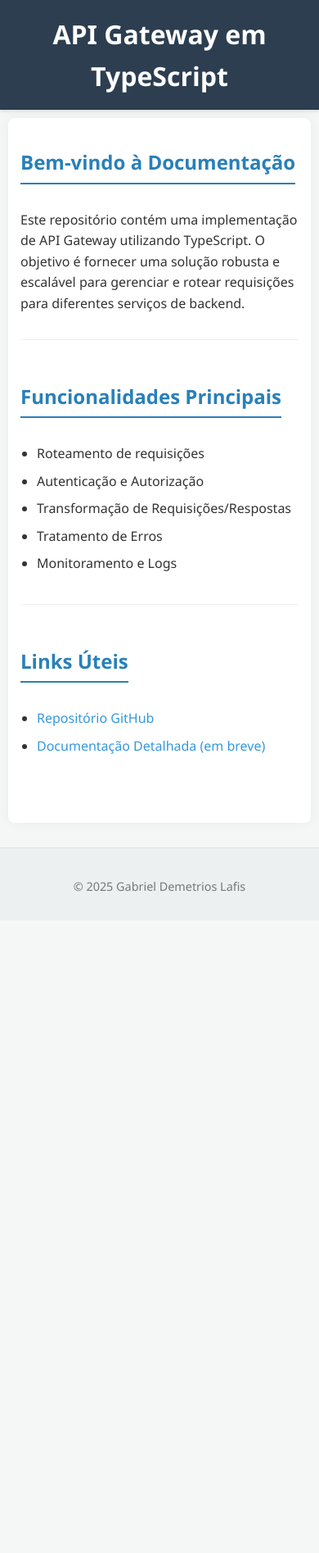
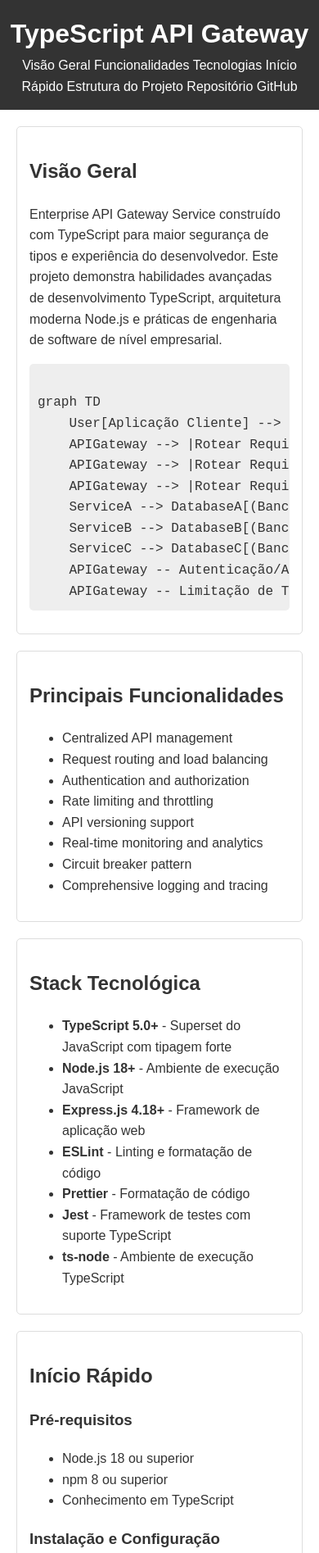
Before and after one commit to galafis/TypeScript-API-Gateway, a website: page docs/index.html in a window 390 px wide. Shown: the top 1895 px of the page at 82% size. Before the commit the page ends 1123 px from the top, so only its background shows below. Drawn offline with Linux system fonts and the light colour scheme; a script that the page names is missing.

Commit message:
feat: Adiciona documentação inicial para GitHub Pages

```diff
--- a/docs/index.html
+++ b/docs/index.html
@@ -3,38 +3,123 @@
 <head>
     <meta charset="UTF-8">
     <meta name="viewport" content="width=device-width, initial-scale=1.0">
-    <title>Documentação da API Gateway em TypeScript</title>
-    <link rel="stylesheet" href="style.css">
+    <title>TypeScript API Gateway - Documentação</title>
+    <link rel="stylesheet" href="styles.css">
 </head>
 <body>
     <header>
-        <h1>API Gateway em TypeScript</h1>
+        <h1>TypeScript API Gateway</h1>
+        <nav>
+            <a href="#overview">Visão Geral</a>
+            <a href="#features">Funcionalidades</a>
+            <a href="#tech-stack">Tecnologias</a>
+            <a href="#quick-start">Início Rápido</a>
+            <a href="#project-structure">Estrutura do Projeto</a>
+            <a href="https://github.com/galafis/TypeScript-API-Gateway" target="_blank">Repositório GitHub</a>
+        </nav>
     </header>
     <main>
-        <section class="intro">
-            <h2>Bem-vindo à Documentação</h2>
-            <p>Este repositório contém uma implementação de API Gateway utilizando TypeScript. O objetivo é fornecer uma solução robusta e escalável para gerenciar e rotear requisições para diferentes serviços de backend.</p>
+        <section id="overview">
+            <h2>Visão Geral</h2>
+            <p>Enterprise API Gateway Service construído com TypeScript para maior segurança de tipos e experiência do desenvolvedor. Este projeto demonstra habilidades avançadas de desenvolvimento TypeScript, arquitetura moderna Node.js e práticas de engenharia de software de nível empresarial.</p>
+            <pre><code class="mermaid">
+graph TD
+    User[Aplicação Cliente] --> |Requisições HTTP/S| APIGateway(Serviço de API Gateway)
+    APIGateway --> |Rotear Requisições| ServiceA[Microsserviço A]
+    APIGateway --> |Rotear Requisições| ServiceB[Microsserviço B]
+    APIGateway --> |Rotear Requisições| ServiceC[Microsserviço C]
+    ServiceA --> DatabaseA[(Banco de Dados A)]
+    ServiceB --> DatabaseB[(Banco de Dados B)]
+    ServiceC --> DatabaseC[(Banco de Dados C)]
+    APIGateway -- Autenticação/Autorização --> AuthZ[Serviço de Autorização]
+    APIGateway -- Limitação de Taxa/Monitoramento --> Monitoring[Monitoramento e Log]
+</code></pre>
         </section>
-        <section class="features">
-            <h2>Funcionalidades Principais</h2>
+        <section id="features">
+            <h2>Principais Funcionalidades</h2>
             <ul>
-                <li>Roteamento de requisições</li>
-                <li>Autenticação e Autorização</li>
-                <li>Transformação de Requisições/Respostas</li>
-                <li>Tratamento de Erros</li>
-                <li>Monitoramento e Logs</li>
+                <li>Centralized API management</li>
+                <li>Request routing and load balancing</li>
+                <li>Authentication and authorization</li>
+                <li>Rate limiting and throttling</li>
+                <li>API versioning support</li>
+                <li>Real-time monitoring and analytics</li>
+                <li>Circuit breaker pattern</li>
+                <li>Comprehensive logging and tracing</li>
             </ul>
         </section>
-        <section class="links">
-            <h2>Links Úteis</h2>
+        <section id="tech-stack">
+            <h2>Stack Tecnológica</h2>
             <ul>
-                <li><a href="https://github.com/galafis/TypeScript-API-Gateway" target="_blank">Repositório GitHub</a></li>
-                <li><a href="#" target="_blank">Documentação Detalhada (em breve)</a></li>
+                <li><strong>TypeScript 5.0+</strong> - Superset do JavaScript com tipagem forte</li>
+                <li><strong>Node.js 18+</strong> - Ambiente de execução JavaScript</li>
+                <li><strong>Express.js 4.18+</strong> - Framework de aplicação web</li>
+                <li><strong>ESLint</strong> - Linting e formatação de código</li>
+                <li><strong>Prettier</strong> - Formatação de código</li>
+                <li><strong>Jest</strong> - Framework de testes com suporte TypeScript</li>
+                <li><strong>ts-node</strong> - Ambiente de execução TypeScript</li>
             </ul>
+        </section>
+        <section id="quick-start">
+            <h2>Início Rápido</h2>
+            <h3>Pré-requisitos</h3>
+            <ul>
+                <li>Node.js 18 ou superior</li>
+                <li>npm 8 ou superior</li>
+                <li>Conhecimento em TypeScript</li>
+            </ul>
+            <h3>Instalação e Configuração</h3>
+            <ol>
+                <li><strong>Clone o repositório</strong>
+                    <pre><code>git clone https://github.com/galafis/TypeScript-API-Gateway.git
+cd TypeScript-API-Gateway</code></pre>
+                </li>
+                <li><strong>Instale as dependências</strong>
+                    <pre><code>npm install</code></pre>
+                </li>
+                <li><strong>Compile o projeto</strong>
+                    <pre><code>npm run build</code></pre>
+                </li>
+                <li><strong>Inicie o servidor de desenvolvimento</strong>
+                    <pre><code>npm run dev</code></pre>
+                </li>
+                <li><strong>Inicie o servidor de produção</strong>
+                    <pre><code>npm start</code></pre>
+                </li>
+            </ol>
+        </section>
+        <section id="project-structure">
+            <h2>Estrutura do Projeto</h2>
+            <pre><code>
+TypeScript-API-Gateway/
+├── src/
+│   ├── config/             # Arquivos de configuração
+│   ├── controllers/        # Manipuladores de requisições
+│   ├── middleware/         # Middlewares do Express
+│   ├── models/             # Modelos de dados e interfaces
+│   ├── routes/             # Definições de rotas da API
+│   ├── services/           # Serviços de lógica de negócios
+│   ├── types/              # Tipos TypeScript personalizados
+│   ├── utils/              # Funções utilitárias
+│   └── server.ts           # Ponto de entrada principal da aplicação
+├── tests/                  # Testes unitários e de integração
+├── dist/                   # Saída JavaScript compilada
+├── .github/                # Configurações específicas do GitHub (ex: workflows, GitHub Pages)
+├── package.json            # Dependências e scripts do projeto
+├── tsconfig.json           # Configuração do compilador TypeScript
+├── jest.config.js          # Configuração do Jest para testes
+├── .eslintrc.js            # Configuração do ESLint
+└── README.md               # Documentação do projeto
+</code></pre>
         </section>
     </main>
     <footer>
-        <p>&copy; 2025 Gabriel Demetrios Lafis</p>
+        <p>Desenvolvido com ❤️ por Gabriel Demetrios Lafis</p>
+        <p><a href="https://github.com/galafis/TypeScript-API-Gateway" target="_blank">GitHub</a> | <a href="https://linkedin.com/in/gabriel-lafis" target="_blank">LinkedIn</a></p>
     </footer>
+    <script src="https://cdn.jsdelivr.net/npm/mermaid@10.9.0/dist/mermaid.min.js"></script>
+    <script>
+        mermaid.initialize({ startOnLoad: true });
+    </script>
 </body>
 </html>
--- /dev/null
+++ b/docs/styles.css
@@ -0,0 +1,84 @@
+body {
+    font-family: Arial, sans-serif;
+    line-height: 1.6;
+    margin: 0;
+    padding: 0;
+    background: #f4f4f4;
+    color: #333;
+}
+
+header {
+    background: #333;
+    color: #fff;
+    padding: 1rem 0;
+    text-align: center;
+}
+
+header h1 {
+    margin: 0;
+}
+
+header nav ul {
+    padding: 0;
+    list-style: none;
+}
+
+header nav ul li {
+    display: inline;
+    margin-right: 20px;
+}
+
+header nav a {
+    color: #fff;
+    text-decoration: none;
+}
+
+main {
+    padding: 20px;
+    max-width: 960px;
+    margin: auto;
+    background: #fff;
+}
+
+section {
+    margin-bottom: 20px;
+    padding: 15px;
+    border: 1px solid #ddd;
+    border-radius: 5px;
+}
+
+h2 {
+    color: #333;
+}
+
+pre {
+    background: #eee;
+    padding: 10px;
+    border-radius: 5px;
+    overflow-x: auto;
+}
+
+code {
+    font-family: "Courier New", Courier, monospace;
+}
+
+footer {
+    text-align: center;
+    padding: 20px;
+    background: #333;
+    color: #fff;
+}
+
+footer a {
+    color: #fff;
+    text-decoration: none;
+}
+
+/* Responsividade */
+@media (max-width: 768px) {
+    header nav ul li {
+        display: block;
+        margin-right: 0;
+        margin-bottom: 10px;
+    }
+}
```
